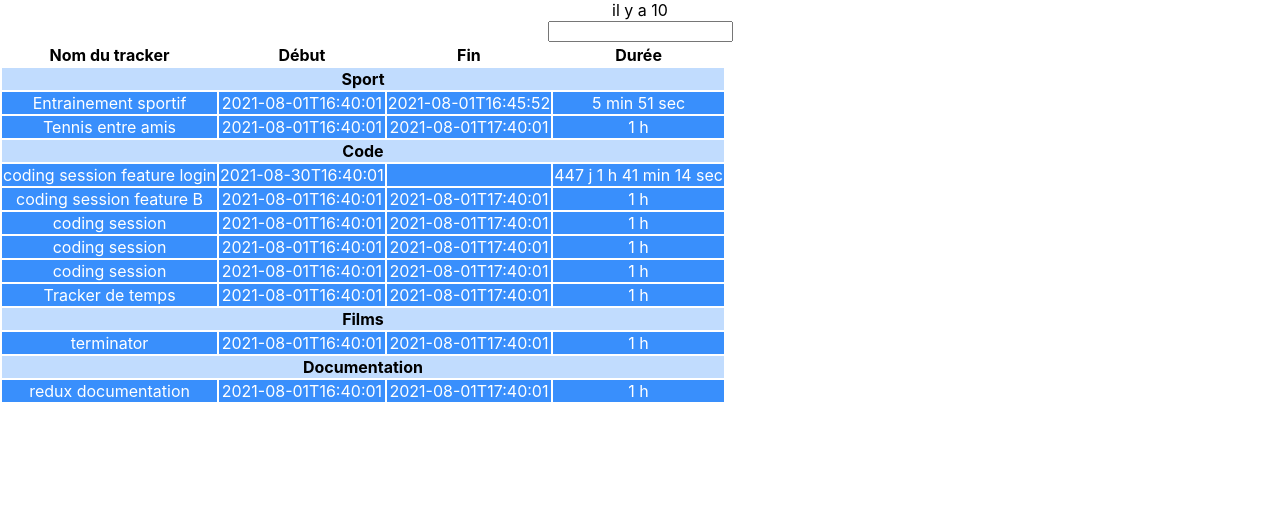
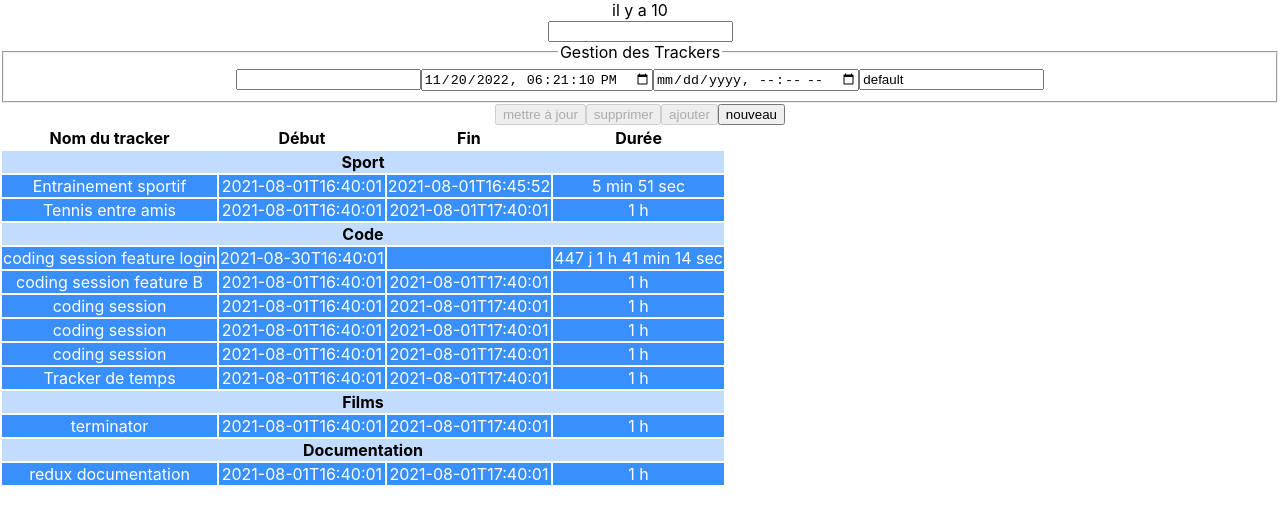
Before and after one commit to AndreaGauvreau/React-trackTime-beta, a React (Create React App) app: page / in a window 1280 px wide. Shown: the top 524 px of the page. Built offline with nearby package versions, Linux system fonts and the light colour scheme.

Commit message:
dynamic  button done

```diff
--- a/src/Components/TrackApp.jsx
+++ b/src/Components/TrackApp.jsx
@@ -2,10 +2,13 @@ import React from 'react'
 import {useState} from 'react'
 import db from '../data'
 import FilterTracker from './FilterTracker'
+import {TrackerForm} from './TrackerForm'
 import TrackTable from './TrackTable'
+
 export default function TrackApp() {
   const [allTracker, setAllTracker] = useState(db)
-  const [filter, SetFilter] = useState()
+  const [filter, SetFilter] = useState('')
+  const [selected, setSelected] = useState()
 
   const onTextChange = e => {
     SetFilter(e.target.value)
@@ -14,12 +17,37 @@ export default function TrackApp() {
     )
     setAllTracker(filterTracks)
   }
+  const selectedID = selected?.id
+
+  const onAddTracker = tracker => {
+    setAllTracker([...allTracker, tracker])
+  }
+  const onDeleteTracker = tracker => {
+    setAllTracker(allTracker.filter(item => item.id !== tracker.id))
+  }
+  const onUpdateTracker = tracker => {
+    let updatedList = allTracker.map(item =>
+      item.id === tracker.id ? tracker : item,
+    )
+    setAllTracker(updatedList)
+  }
 
   return (
     <div>
       il y a {allTracker.length}
       <FilterTracker onTextChange={onTextChange} />
-      <TrackTable allTracker={allTracker} />
+      <TrackerForm
+        selected={selected}
+        onAddTracker={onAddTracker}
+        onDeleteTracker={onDeleteTracker}
+        onUpdateTracker={onUpdateTracker}
+      />
+      <TrackTable
+        allTracker={allTracker}
+        setSelected={setSelected}
+        selectedID={selectedID}
+        selected={selected}
+      />
     </div>
   )
 }
--- a/src/Components/TrackTable.jsx
+++ b/src/Components/TrackTable.jsx
@@ -1,7 +1,8 @@
 import React, {useEffect, useState} from 'react'
 import {diffTime, groupBy} from '../functions'
 import './table.css'
-export default function TrackTable({allTracker}) {
+
+export default function TrackTable({allTracker, setSelected, selectedID}) {
   const rows = []
   let lastCategory = ''
 
@@ -12,7 +13,14 @@ export default function TrackTable({allTracker}) {
       if (tracker.category !== lastCategory) {
         rows.push(<TrackerCategory key={category} category={category} />)
       }
-      rows.push(<TrackRow key={tracker.id} allTracker={tracker} />)
+      rows.push(
+        <TrackRow
+          key={tracker.id}
+          allTracker={tracker}
+          setSelected={setSelected}
+          selectedID={selectedID}
+        />,
+      )
       lastCategory = tracker.category
     })
   })
@@ -34,7 +42,7 @@ export default function TrackTable({allTracker}) {
   )
 }
 
-function TrackRow({allTracker}) {
+function TrackRow({allTracker, setSelected, selectedID}) {
   const [duree, setDuree] = useState(
     diffTime(allTracker?.starttime, allTracker?.endtime),
   )
@@ -49,8 +57,19 @@ function TrackRow({allTracker}) {
     }
   }, [allTracker?.starttime, allTracker?.endtime, duree])
 
+  const handleClick = () => {
+    setSelected(allTracker)
+  }
+
+  const selected = allTracker.id === selectedID ? 'selected' : ''
+
   return (
-    <tr className="table-row" key={allTracker.id}>
+    <tr
+      className="table-row"
+      id={selected}
+      key={allTracker.id}
+      onClick={handleClick}
+    >
       <td>{allTracker.name}</td>
       <td>{allTracker.starttime}</td>
       <td>{allTracker.endtime}</td>
--- /dev/null
+++ b/src/Components/TrackerForm.jsx
@@ -0,0 +1,98 @@
+import React, {useState} from 'react'
+import {randomId, getDateTimeForPicker} from '../functions'
+
+const newTracker = () => ({
+  id: randomId(),
+  name: '',
+  starttime: getDateTimeForPicker(),
+  endtime: '',
+  category: 'default',
+})
+
+export function TrackerForm({
+  selected = {...newTracker(), id: ''},
+  onAddTracker,
+  onUpdateTracker,
+  onDeleteTracker,
+}) {
+  const [tracker, setTracker] = useState(selected)
+  console.log('tracker', tracker)
+
+  const handleNameChange = e => {
+    setTracker({...tracker, name: e.target.value})
+  }
+
+  const handleStartTimeChange = e => {
+    setTracker({...tracker, starttime: e.target.value})
+  }
+
+  const handleEndTimeChange = e => {
+    setTracker({...tracker, endtime: e.target.value})
+  }
+
+  const handleCategoryChange = e => {
+    setTracker({...tracker, category: e.target.value})
+  }
+  const handleSubmit = e => {
+    e.preventDefault()
+    onAddTracker(tracker)
+  }
+  const handleDelete = () => {
+    onDeleteTracker(tracker)
+  }
+
+  const handleUpdate = () => {
+    onUpdateTracker(tracker)
+  }
+  const handleCreate = () => {
+    setTracker(newTracker())
+  }
+  React.useEffect(() => {
+    if (selected?.id !== '' && selected?.id !== tracker.id) {
+      setTracker(selected)
+    }
+    // eslint-disable-next-line react-hooks/exhaustive-deps
+  }, [selected])
+
+  const disabled = tracker.id === '' ? true : false
+
+  return (
+    <div>
+      <form onSubmit={handleSubmit}>
+        <fieldset>
+          <legend>Gestion des Trackers</legend>
+          <input type="text" value={tracker.name} onChange={handleNameChange} />
+          <input
+            type="datetime-local"
+            value={tracker.starttime}
+            onChange={handleStartTimeChange}
+          />
+          <input
+            type="datetime-local"
+            value={tracker.endtime}
+            onChange={handleEndTimeChange}
+          />
+          <input
+            type="text"
+            value={tracker.category}
+            onChange={handleCategoryChange}
+          />
+        </fieldset>
+        <input
+          type="button"
+          value="mettre à jour"
+          onClick={handleUpdate}
+          disabled={disabled}
+        />
+        <input
+          type="button"
+          value="supprimer"
+          onClick={handleDelete}
+          disabled={disabled}
+        />
+        <input type="submit" value="ajouter" disabled={disabled} />
+        <input type="button" value="nouveau" onClick={handleCreate} />
+      </form>
+    </div>
+  )
+}
--- a/src/Components/table.css
+++ b/src/Components/table.css
@@ -6,3 +6,10 @@
   background: #398ffc;
   color: white;
 }
+
+.table-row:hover {
+  background: #398ffc80;
+}
+#selected {
+  background: orange;
+}
--- a/src/functions.js
+++ b/src/functions.js
@@ -61,3 +61,7 @@ export const getDateTimeForPicker = (date = new Date()) => {
   const dateIso = date.toISOString()
   return dateIso.substring(0, dateIso.length - 5)
 }
+
+export function randomId() {
+  return Math.random() * 999
+}
```
